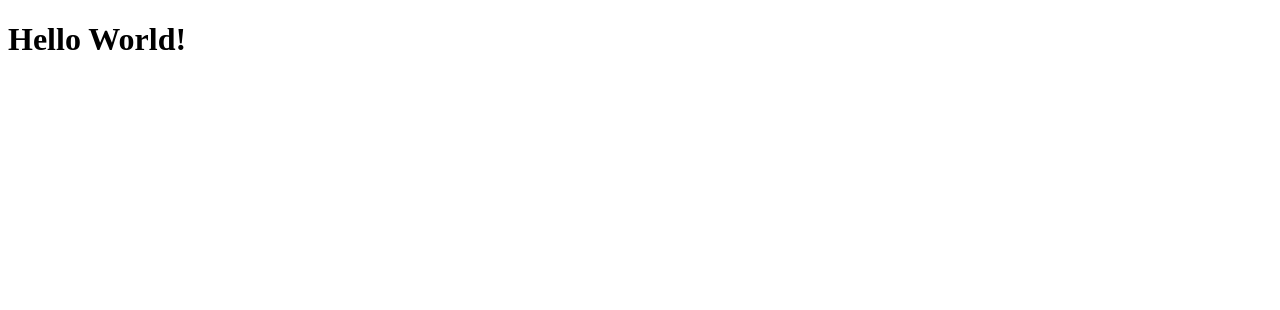
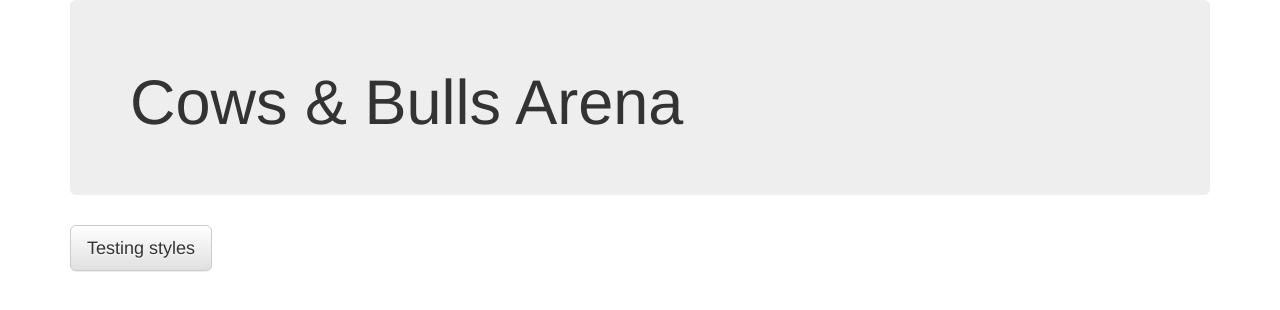
Before and after one commit to Boyko-Karadzhov/fmi-js-cb-arena, a website: page app/client/index.html in a window 1280 px wide. Drawn offline with nearby package versions, Linux system fonts and the light colour scheme.

Commit message:
prettify the client

```diff
--- a/app/client/index.html
+++ b/app/client/index.html
@@ -3,11 +3,24 @@
 <head>
 <meta charset="UTF-8">
 <title>Cows & Bulls Arena</title>
-<script src="/socket.io/socket.io.js"></script>
+
+<link rel="stylesheet" href="//maxcdn.bootstrapcdn.com/bootstrap/3.3.6/css/bootstrap.min.css" integrity="sha384-1q8mTJOASx8j1Au+a5WDVnPi2lkFfwwEAa8hDDdjZlpLegxhjVME1fgjWPGmkzs7" crossorigin="anonymous">
+<link rel="stylesheet" href="//maxcdn.bootstrapcdn.com/bootstrap/3.3.6/css/bootstrap-theme.min.css" integrity="sha384-fLW2N01lMqjakBkx3l/M9EahuwpSfeNvV63J5ezn3uZzapT0u7EYsXMjQV+0En5r" crossorigin="anonymous">
+
 </head>
 
 <body>
-    <h1>Hello World!</h1>
+    <div class="container" role="main">
+        <div class="jumbotron">
+            <h1>Cows & Bulls Arena</h1>
+        </div>
+
+        <button class="btn btn-lg btn-default">Testing styles</button>
+    </div>
+
+    <script src="//code.jquery.com/jquery-2.1.4.min.js"></script>
+    <script src="//maxcdn.bootstrapcdn.com/bootstrap/3.3.6/js/bootstrap.min.js" integrity="sha384-0mSbJDEHialfmuBBQP6A4Qrprq5OVfW37PRR3j5ELqxss1yVqOtnepnHVP9aJ7xS" crossorigin="anonymous"></script>
+    <script src="/socket.io/socket.io.js"></script>
 </body>
 
 </html>
--- a/index.js
+++ b/index.js
@@ -11,5 +11,9 @@ app.get('/', function(req, res) {
 	res.sendfile(clientPath + 'index.html');
 });
 
-console.log('Listening at 7076...');
+app.io.route('sign-in', function (req) {
+
+});
+
+console.log('Cows & Bulls Arena: Listening at 7076...');
 app.listen(7076);
```
Also changed, not shown: app/client/favicon.ico (added).
